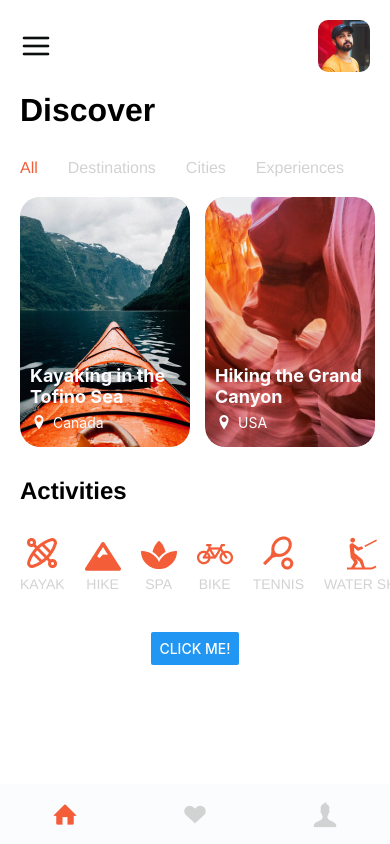
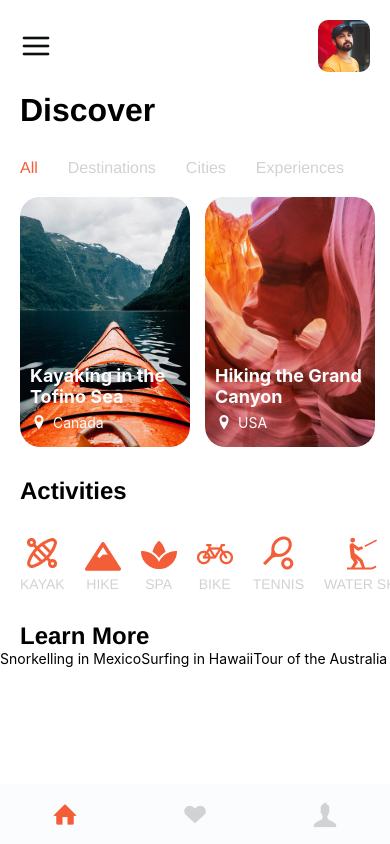
Before and after one commit to Wistoft2410/travel-app, a React Native app in the folder travel-app/: screen / in a window 390 px wide. Built offline with nearby package versions, Linux system fonts and the light colour scheme.

Commit message:
Started working on the 'Learn More' Section

```diff
--- a/travel-app/App.js
+++ b/travel-app/App.js
@@ -18,6 +18,7 @@ import { TouchableOpacity } from 'react-native';
 import profile from '../travel-app/assets/images/person.png';
 import discoverData from './assets/data/discoverData';
 import activitiesData from './assets/data/activitiesData'; // Ensure this is correctly imported
+import learnMoreData from './assets/data/learnMoreData';
 
 import { NavigationContainer } from '@react-navigation/native';
 import { createStackNavigator } from '@react-navigation/stack';
@@ -74,6 +75,14 @@ const Home = ({ navigation }) => {
     );
   };
 
+  const renderLearnMoreItem = ({item}) => {
+    return(
+      <View>
+        <Text>{item.title}</Text>
+      </View>
+    )
+  }
+
   return (
     <View style={styles.container}>
       <ScrollView>
@@ -128,12 +137,18 @@ const Home = ({ navigation }) => {
           </View>
         </View>
 
-        {/* Content */}
-        <View style={styles.buttonContainer}>
-          <Button
-            onPress={() => navigation.navigate('Details')}
-            title="Click me!"
-          />
+        {/* Learn More Section */}
+        <View style={styles.learnMoreWrapper}>
+          <Text style={styles.learnMoreTitle}>Learn More</Text>
+          <View style={styles.learnMoreItemsWrapper}>
+            <FlatList
+              data={learnMoreData}
+              renderItem={renderLearnMoreItem}
+              keyExtractor={(item) => item.id.toString()}
+              horizontal
+              showsHorizontalScrollIndicator={false}
+            />
+          </View>
         </View>
       </ScrollView>
     </View>
@@ -351,4 +366,16 @@ const styles = StyleSheet.create({
     fontSize: 14,
     color: colors.gray,
   },
+  learnMoreWrapper: {
+    marginTop: 10,
+  },
+  learnMoreTitle: {
+    marginHorizontal: 20,
+    fontFamily: 'Helvetica',
+    fontSize: 24,
+    fontWeight: 'bold',
+  },
+  learnMoreItemsWrapper: {
+
+  },
 });
--- a/travel-app/assets/data/learnMoreData.js
+++ b/travel-app/assets/data/learnMoreData.js
@@ -0,0 +1,19 @@
+const learnMoreData = [
+    {
+      id: 'learnMore-1',
+      title: 'Snorkelling in Mexico',
+      image: require('../images/boatbeach.png'),
+    },
+    {
+      id: 'learnMore-2',
+      title: 'Surfing in Hawaii',
+      image: require('../images/beach.png'),
+    },
+    {
+      id: 'learnMore-3',
+      title: 'Tour of the Australia Outback',
+      image: require('../images/australia.png'),
+    },
+  ];
+
+  export default learnMoreData;
```
